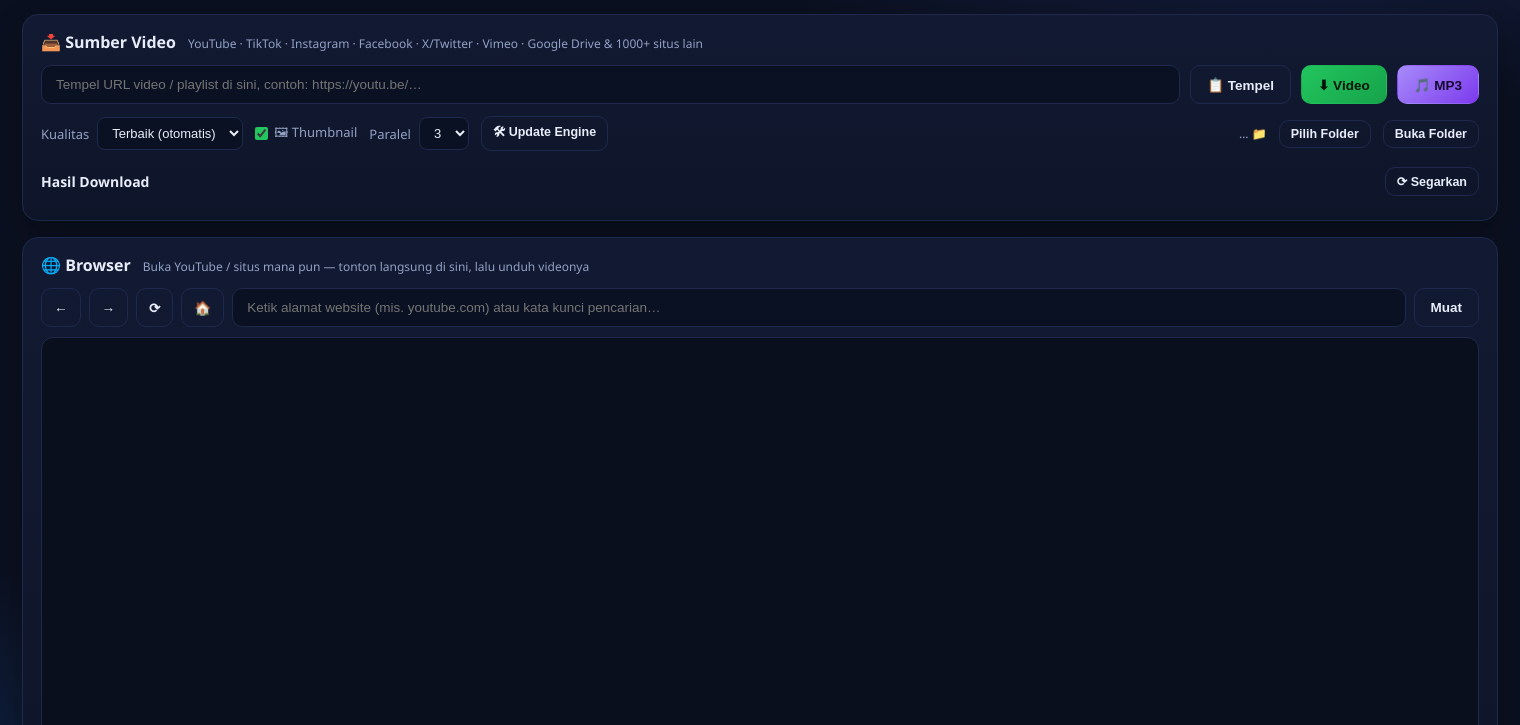
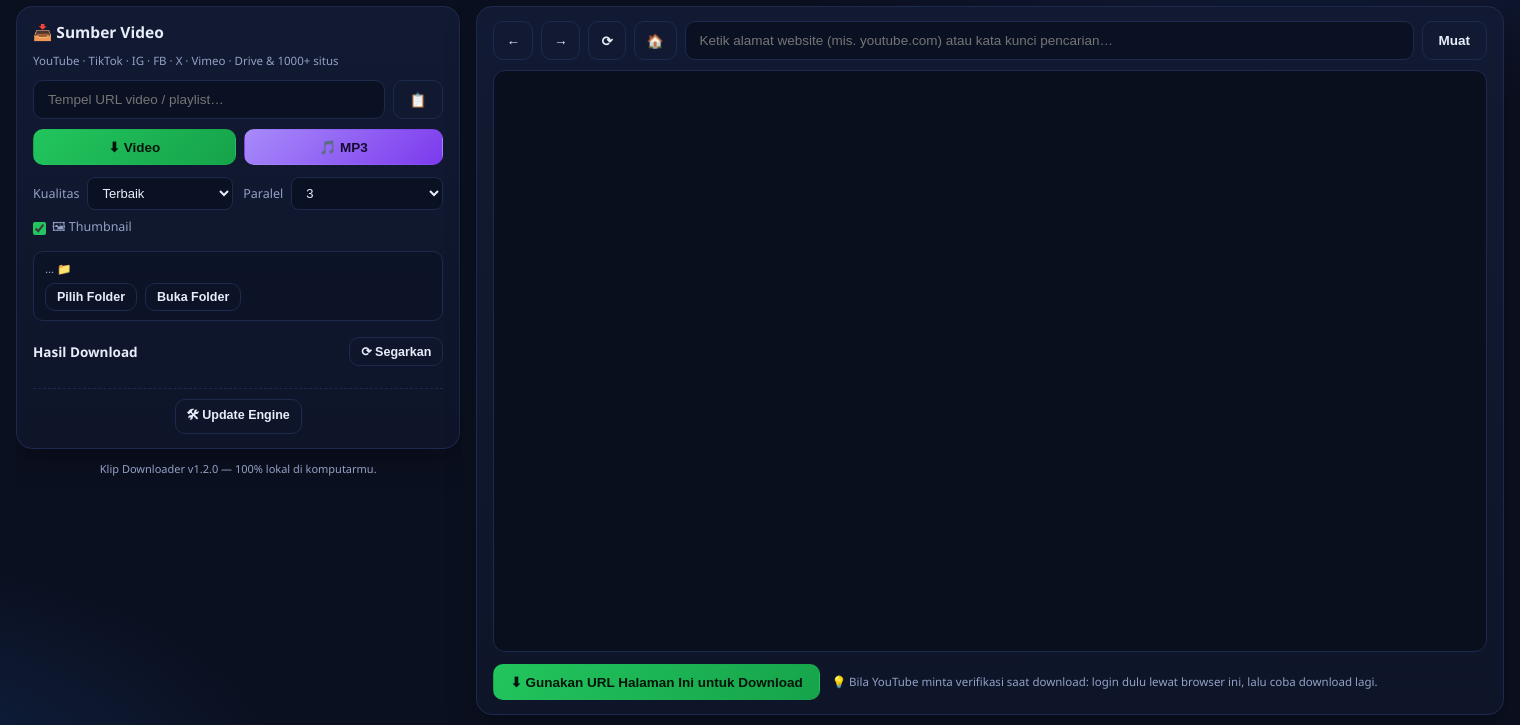
Before and after one commit to zacrie85/klip-downloader, an Electron app: page renderer/index.html in a window 1520 px wide. Shown: the part 75-800 px from the top of the page. Drawn offline with Linux system fonts and the light colour scheme; no server answers.

Commit message:
v1.2.0: layout baru 30/70 — menu kiri (berurutan atas-bawah), browser kanan layar penuh

```diff
--- a/package.json
+++ b/package.json
@@ -1,7 +1,7 @@
 {
   "name": "klip-downloader",
   "productName": "Klip Downloader",
-  "version": "1.1.0",
+  "version": "1.2.0",
   "description": "Klip Downloader - Download video dari YouTube, TikTok, Instagram, Facebook, Google Drive & ribuan situs lain. Dilengkapi browser built-in. 100% lokal.",
   "main": "main.js",
   "author": "zacrie85",
--- a/renderer/app.js
+++ b/renderer/app.js
@@ -1,4 +1,4 @@
-/* ============ KLIP DOWNLOADER v1.1.0 — renderer logic ============ */
+/* ============ KLIP DOWNLOADER v1.2.0 — renderer logic (layout 30/70) ============ */
 const api = window.klip;
 const $ = (id) => document.getElementById(id);
 
--- a/renderer/index.html
+++ b/renderer/index.html
@@ -13,7 +13,7 @@
       <span class="logo">🎬</span>
       <div>
         <h1>Klip Downloader</h1>
-        <span class="sub" id="verBadge">v1.0.0</span>
+        <span class="sub" id="verBadge">v1.2.0</span>
       </div>
     </div>
     <div class="top-right">
@@ -21,33 +21,36 @@
     </div>
   </header>
 
-  <main>
-    <!-- ================= SUMBER VIDEO ================= -->
-    <section class="card" id="cardSource">
+  <main class="layout">
+    <!-- ============ KOLOM KIRI 30% — MENU (berurutan atas ke bawah) ============ -->
+    <aside class="sidebar">
+      <section class="card panel" id="cardSource">
         <div class="card-head">
           <h2>📥 Sumber Video</h2>
-        <span class="hint">YouTube · TikTok · Instagram · Facebook · X/Twitter · Vimeo · Google Drive &amp; 1000+ situs lain</span>
+          <span class="hint">YouTube · TikTok · IG · FB · X · Vimeo · Drive &amp; 1000+ situs</span>
         </div>
 
         <div class="dl-row">
           <input id="urlInput" type="text" spellcheck="false"
-               placeholder="Tempel URL video / playlist di sini, contoh: https://youtu.be/…" />
-        <button id="btnPaste" class="btn ghost" title="Tempel dari clipboard">📋 Tempel</button>
-        <button id="btnDownload" class="btn primary" title="Download video (MP4)">⬇ Video</button>
-        <button id="btnMp3" class="btn mp3" title="Download audio saja (MP3) — hemat kuota">🎵 MP3</button>
+                 placeholder="Tempel URL video / playlist…" />
+          <button id="btnPaste" class="btn ghost" title="Tempel dari clipboard">📋</button>
         </div>
 
-      <div class="opt-row">
+        <div class="act-row">
+          <button id="btnDownload" class="btn primary grow" title="Download video (MP4)">⬇ Video</button>
+          <button id="btnMp3" class="btn mp3 grow" title="Download audio saja (MP3) — hemat kuota">🎵 MP3</button>
+        </div>
+
+        <div class="opt-grid">
           <label class="opt">Kualitas
             <select id="qualitySel">
-            <option value="best">Terbaik (otomatis)</option>
+              <option value="best">Terbaik</option>
               <option value="1080">≤ 1080p</option>
               <option value="720">≤ 720p</option>
               <option value="480">≤ 480p</option>
               <option value="360">≤ 360p</option>
             </select>
           </label>
-        <label class="opt chk" title="Simpan gambar cover video ( JPG)"><input type="checkbox" id="thumbChk" checked /> 🖼 Thumbnail</label>
           <label class="opt">Paralel
             <select id="parallelSel" title="Jumlah download yang berjalan bersamaan">
               <option value="1">1</option>
@@ -57,11 +60,15 @@
               <option value="5">5</option>
             </select>
           </label>
-        <button id="btnEngineUpdate" class="btn ghost small" title="Update engine yt-dlp ke versi terbaru">🛠 Update Engine</button>
-        <span class="spacer"></span>
+          <label class="opt chk" title="Simpan gambar cover video (JPG)"><input type="checkbox" id="thumbChk" checked /> 🖼 Thumbnail</label>
+        </div>
+
+        <div class="folder-box">
           <span class="folder-info" id="folderInfo" title="Folder hasil download">📁 …</span>
+          <div class="folder-btns">
             <button id="btnPickFolder" class="btn ghost small" title="Pilih folder lain untuk hasil download">Pilih Folder</button>
             <button id="btnOpenFolder" class="btn ghost small">Buka Folder</button>
+          </div>
         </div>
 
         <div class="queue-line hidden" id="queueLine"></div>
@@ -75,15 +82,19 @@
           </div>
           <div id="fileList" class="file-list"></div>
         </div>
+
+        <div class="side-foot">
+          <button id="btnEngineUpdate" class="btn ghost small" title="Update engine yt-dlp ke versi terbaru">🛠 Update Engine</button>
+        </div>
       </section>
 
-    <!-- ================= BROWSER ================= -->
-    <section class="card" id="cardBrowser">
-      <div class="card-head">
-        <h2>🌐 Browser</h2>
-        <span class="hint">Buka YouTube / situs mana pun — tonton langsung di sini, lalu unduh videonya</span>
-      </div>
+      <footer class="foot">
+        Klip Downloader v<span id="verFoot">1.2.0</span> — 100% lokal di komputarmu.
+      </footer>
+    </aside>
 
+    <!-- ============ KOLOM KANAN 70% — BROWSER ============ -->
+    <section class="card browser-card" id="cardBrowser">
       <div class="nav-row">
         <button id="btnBack" class="btn ghost icon" title="Kembali">←</button>
         <button id="btnFwd" class="btn ghost icon" title="Maju">→</button>
@@ -101,15 +112,10 @@
 
       <div class="browser-actions">
         <button id="btnUseUrl" class="btn primary">⬇ Gunakan URL Halaman Ini untuk Download</button>
-        <span id="detectChip" class="chip hidden">🎯 Video terdeteksi — URL otomatis terisi ke Sumber Video!</span>
+        <span id="detectChip" class="chip hidden">🎯 Video terdeteksi — URL otomatis terisi ke menu kiri!</span>
+        <span class="tip-inline">💡 Bila YouTube minta verifikasi saat download: login dulu lewat browser ini, lalu coba download lagi.</span>
       </div>
-      <p class="tip">💡 Tips: bila YouTube meminta verifikasi/login saat download, login dulu ke YouTube lewat browser di atas, lalu coba download lagi — akunmu aman &amp; tersimpan hanya di aplikasi ini.</p>
     </section>
-
-    <footer class="foot">
-      Klip Downloader v<span id="verFoot">1.0.0</span> — downloader video &amp; browser built-in. Hasil download tersimpan di folder
-      <b>Videos\Klip Downloader</b>. Semua proses berjalan lokal di komputarmu.
-    </footer>
   </main>
 
   <div id="toast" class="toast hidden"></div>
--- a/renderer/style.css
+++ b/renderer/style.css
@@ -1,4 +1,4 @@
-/* ============ KLIP DOWNLOADER — dark modern UI ============ */
+/* ============ KLIP DOWNLOADER v1.2.0 — dark modern UI, layout 30/70 ============ */
 :root {
   --bg: #0b1020;
   --card: #121a33;
@@ -34,21 +34,21 @@
   display: flex;
   align-items: center;
   justify-content: space-between;
-  padding: 12px 22px;
+  padding: 10px 20px;
   border-bottom: 1px solid var(--line);
   background: rgba(10, 15, 32, 0.75);
   flex: 0 0 auto;
 }
 .brand { display: flex; align-items: center; gap: 12px; }
 .logo {
-  font-size: 26px;
+  font-size: 24px;
   background: linear-gradient(135deg, #16305e, #0d1b3a);
   border: 1px solid var(--line);
-  width: 46px; height: 46px;
+  width: 42px; height: 42px;
   display: flex; align-items: center; justify-content: center;
   border-radius: 12px;
 }
-.brand h1 { font-size: 19px; font-weight: 700; letter-spacing: 0.3px; }
+.brand h1 { font-size: 18px; font-weight: 700; letter-spacing: 0.3px; }
 .brand .sub { font-size: 12px; color: var(--muted); }
 .engine-badge {
   font-size: 12px;
@@ -59,23 +59,49 @@
   border-radius: 999px;
 }
 
-/* ---------- Layout ---------- */
-main {
+/* ---------- Layout utama: 30% kiri (menu) | 70% kanan (browser) ---------- */
+.layout {
   flex: 1 1 auto;
+  min-height: 0;
+  display: flex;
+  flex-direction: row;
+  gap: 14px;
+  padding: 14px 16px 10px;
+  overflow: hidden;
+}
+
+/* --- Kolom kiri 30%: semua menu berurutan dari atas ke bawah --- */
+.sidebar {
+  flex: 0 0 30%;
+  max-width: 30%;
+  min-width: 300px;
+  height: 100%;
   overflow-y: auto;
-  padding: 16px 22px 8px;
+  overflow-x: hidden;
   display: flex;
   flex-direction: column;
-  gap: 16px;
+  gap: 10px;
+  padding-right: 2px;
 }
-main::-webkit-scrollbar { width: 10px; }
-main::-webkit-scrollbar-thumb { background: #223055; border-radius: 8px; }
+.sidebar::-webkit-scrollbar { width: 9px; }
+.sidebar::-webkit-scrollbar-thumb { background: #223055; border-radius: 8px; }
+.sidebar::-webkit-scrollbar-track { background: transparent; }
+
+/* --- Kolom kanan 70%: browser memenuhi tinggi layar --- */
+.browser-card {
+  flex: 1 1 70%;
+  min-width: 0;
+  height: 100%;
+  display: flex;
+  flex-direction: column;
+  padding: 12px 14px;
+}
 
 .card {
   background: linear-gradient(180deg, var(--card) 0%, var(--card2) 100%);
   border: 1px solid var(--line);
   border-radius: 16px;
-  padding: 16px 18px;
+  padding: 14px 16px;
   box-shadow: 0 10px 30px rgba(0, 0, 0, 0.28);
   transition: border-color 0.25s, box-shadow 0.25s;
 }
@@ -86,12 +112,12 @@
 .card-head {
   display: flex;
   align-items: baseline;
-  gap: 12px;
+  gap: 10px;
   margin-bottom: 12px;
   flex-wrap: wrap;
 }
-.card-head h2 { font-size: 16px; font-weight: 700; }
-.hint { font-size: 12px; color: var(--muted); }
+.card-head h2 { font-size: 15.5px; font-weight: 700; }
+.hint { font-size: 11.5px; color: var(--muted); }
 
 /* ---------- Buttons & inputs ---------- */
 .btn {
@@ -118,8 +144,6 @@
   border-color: transparent;
   color: #150a2e;
 }
-.opt.chk { cursor: pointer; user-select: none; gap: 6px; }
-.opt.chk input { accent-color: var(--green); cursor: pointer; }
 .btn.ghost { background: transparent; }
 .btn.ghost:hover { background: rgba(56, 189, 248, 0.08); }
 .btn.danger {
@@ -129,6 +153,7 @@
 }
 .btn.small { padding: 6px 11px; font-size: 12.5px; }
 .btn.icon { padding: 9px 12px; }
+.btn.grow { flex: 1 1 auto; }
 .btn:disabled { opacity: 0.45; cursor: not-allowed; }
 
 input[type="text"] {
@@ -161,34 +186,52 @@
   cursor: pointer;
 }
 
-/* ---------- Sumber Video ---------- */
-.dl-row { display: flex; gap: 10px; }
-.dl-row input { flex: 1 1 auto; }
+/* ---------- Sumber Video (kolom kiri) ---------- */
+.dl-row { display: flex; gap: 8px; }
+.dl-row input { flex: 1 1 auto; min-width: 0; }
 
-.opt-row {
+.act-row {
   display: flex;
-  align-items: center;
-  gap: 12px;
+  gap: 8px;
+  margin-top: 10px;
+}
+
+.opt-grid {
+  display: grid;
+  grid-template-columns: 1fr 1fr;
+  gap: 8px 10px;
   margin-top: 12px;
-  flex-wrap: wrap;
 }
-.opt { display: flex; align-items: center; gap: 8px; font-size: 13px; color: var(--muted); }
-.spacer { flex: 1 1 auto; }
+.opt { display: flex; align-items: center; gap: 8px; font-size: 12.5px; color: var(--muted); }
+.opt select { flex: 1 1 auto; min-width: 0; }
+.opt.chk { cursor: pointer; user-select: none; gap: 6px; align-items: center; }
+.opt.chk input { accent-color: var(--green); cursor: pointer; }
+
+.folder-box {
+  margin-top: 12px;
+  background: rgba(10, 17, 34, 0.55);
+  border: 1px solid var(--line);
+  border-radius: 10px;
+  padding: 9px 11px;
+  display: flex;
+  flex-direction: column;
+  gap: 7px;
+}
 .folder-info {
-  font-size: 12px;
+  font-size: 11.5px;
   color: var(--muted);
-  max-width: 340px;
   overflow: hidden;
   text-overflow: ellipsis;
   white-space: nowrap;
   direction: rtl;
   text-align: left;
 }
+.folder-btns { display: flex; gap: 8px; }
 
 /* ---------- Progress (multi-download paralel) ---------- */
 .queue-line {
   margin-top: 12px;
-  font-size: 12.5px;
+  font-size: 12px;
   color: var(--acc);
   background: rgba(56, 189, 248, 0.07);
   border: 1px solid rgba(56, 189, 248, 0.25);
@@ -228,7 +271,7 @@
 .dl-title {
   flex: 1 1 auto;
   min-width: 0;
-  font-size: 13px;
+  font-size: 12.5px;
   overflow: hidden;
   text-overflow: ellipsis;
   white-space: nowrap;
@@ -240,7 +283,7 @@
   align-items: center;
   gap: 12px;
   margin-top: 6px;
-  font-size: 12px;
+  font-size: 11.5px;
   color: var(--muted);
 }
 .dl-state { color: #b7c4e4; }
@@ -260,7 +303,7 @@
 }
 .log {
   margin-top: 10px;
-  max-height: 110px;
+  max-height: 100px;
   overflow-y: auto;
   background: #070d1c;
   border: 1px solid var(--line);
@@ -277,20 +320,20 @@
 /* ---------- Files ---------- */
 .files { margin-top: 16px; }
 .files-head { display: flex; align-items: center; justify-content: space-between; margin-bottom: 8px; }
-.files-head h3 { font-size: 14px; }
-.file-list { display: flex; flex-direction: column; gap: 8px; max-height: 240px; overflow-y: auto; }
+.files-head h3 { font-size: 13.5px; }
+.file-list { display: flex; flex-direction: column; gap: 8px; max-height: 300px; overflow-y: auto; }
 .file-row {
   display: flex;
   align-items: center;
-  gap: 12px;
+  gap: 10px;
   background: rgba(10, 17, 34, 0.55);
   border: 1px solid var(--line);
   border-radius: 10px;
-  padding: 9px 12px;
+  padding: 8px 10px;
 }
 .f-ico {
-  font-size: 18px;
-  width: 36px; height: 36px;
+  font-size: 17px;
+  width: 34px; height: 34px;
   display: flex; align-items: center; justify-content: center;
   background: rgba(56, 189, 248, 0.08);
   border-radius: 8px;
@@ -298,29 +341,36 @@
 }
 .f-info { flex: 1 1 auto; min-width: 0; }
 .f-name {
-  font-size: 13px;
+  font-size: 12.5px;
   font-weight: 600;
   overflow: hidden;
   text-overflow: ellipsis;
   white-space: nowrap;
 }
-.f-meta { font-size: 11.5px; color: var(--muted); margin-top: 2px; }
+.f-meta { font-size: 11px; color: var(--muted); margin-top: 2px; }
 .empty {
   color: var(--muted);
-  font-size: 13px;
+  font-size: 12.5px;
   padding: 14px;
   text-align: center;
   border: 1px dashed var(--line);
   border-radius: 10px;
 }
+.side-foot {
+  margin-top: 14px;
+  padding-top: 10px;
+  border-top: 1px dashed var(--line);
+  display: flex;
+  justify-content: center;
+}
 
-/* ---------- Browser ---------- */
-.nav-row { display: flex; gap: 8px; margin-bottom: 10px; }
-.nav-row input { flex: 1 1 auto; }
+/* ---------- Browser (kolom kanan 70%) ---------- */
+.nav-row { display: flex; gap: 8px; margin-bottom: 10px; flex: 0 0 auto; }
+.nav-row input { flex: 1 1 auto; min-width: 0; }
 .web-wrap {
   position: relative;
-  height: 54vh;
-  min-height: 320px;
+  flex: 1 1 auto;
+  min-height: 200px;
   border: 1px solid var(--line);
   border-radius: 12px;
   overflow: hidden;
@@ -345,9 +395,10 @@
   100% { transform: scaleX(1); transform-origin: left; }
 }
 .browser-actions {
+  flex: 0 0 auto;
   display: flex;
   align-items: center;
-  gap: 14px;
+  gap: 12px;
   margin-top: 12px;
   flex-wrap: wrap;
 }
@@ -365,19 +416,21 @@
   0%, 100% { opacity: 1; }
   50% { opacity: 0.55; }
 }
-.tip {
-  margin-top: 10px;
-  font-size: 12px;
+.tip-inline {
+  font-size: 11.5px;
   color: var(--muted);
-  line-height: 1.5;
+  line-height: 1.45;
+  flex: 1 1 auto;
+  min-width: 200px;
 }
 
-/* ---------- Footer & toast ---------- */
+/* ---------- Footer (di bawah sidebar kiri) & toast ---------- */
 .foot {
-  font-size: 11.5px;
+  font-size: 11px;
   color: var(--muted);
   text-align: center;
-  padding: 10px 0 14px;
+  padding: 2px 0 6px;
+  flex: 0 0 auto;
 }
 .foot b { color: #b7c4e4; }
 
```
Also changed, not shown: main.js (+14 -5 lines), README.md. Lines whose indentation alone changed are shown as unchanged.
